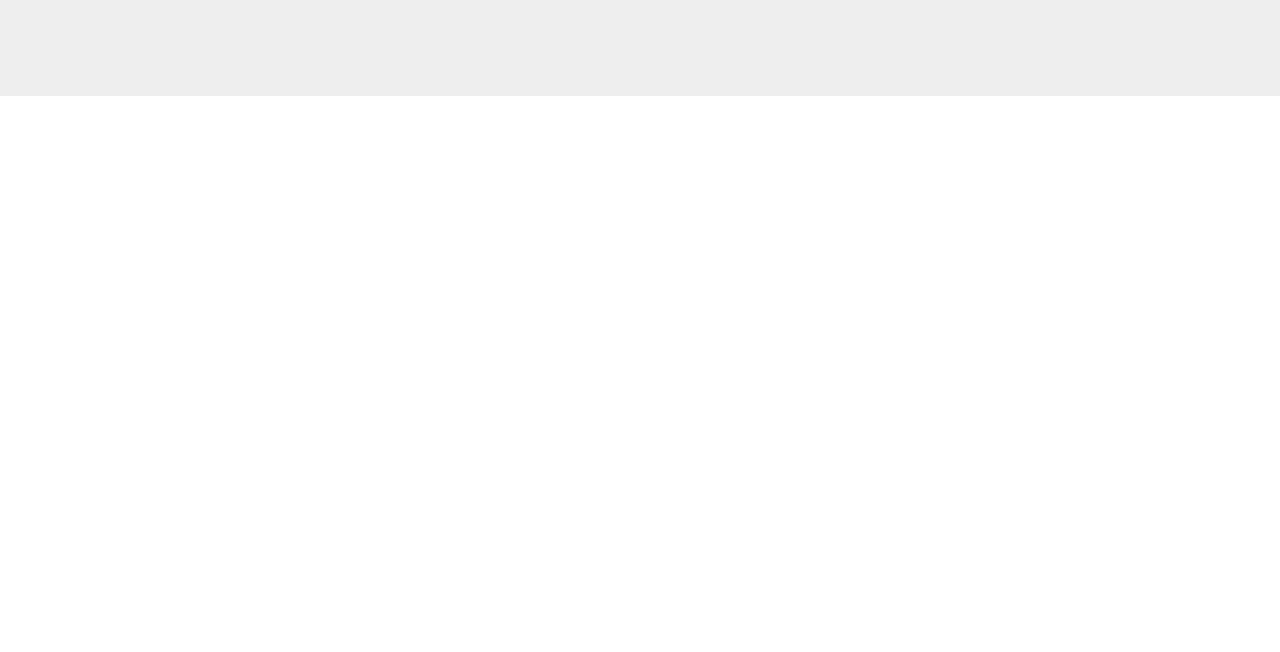
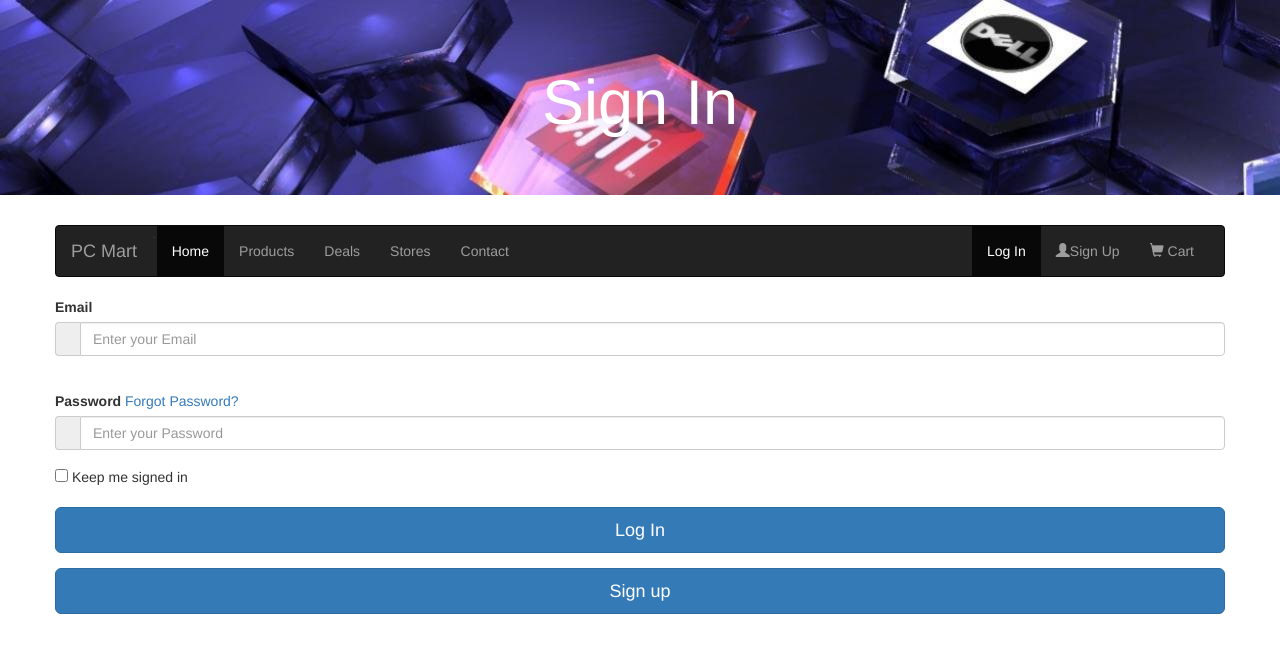
Before and after one commit to ross39/GUI-PROJECT, a plain HTML site: page GUI PROJECT/Login.html in a window 1280 px wide. Drawn offline with nearby package versions, Linux system fonts and the light colour scheme.

Commit message:
Update Login.html

```diff
--- a/GUI PROJECT/Login.html
+++ b/GUI PROJECT/Login.html
@@ -1,21 +1,101 @@
 <!DOCTYPE html>
 <html>
 <head>
-<title>PC Mart</title>
+<title>PC mart</title>
 <meta charset="utf-8">
 <meta http-equiv="X-UA-Compatible" content="IE=edge">
-<meta name="viewport" content="width=device-width,height=device-height initial-scale=1">
+<meta name="viewport" content="width=device-width, initial-scale=1">
 <link rel="stylesheet" href="https://maxcdn.bootstrapcdn.com/bootstrap/3.3.7/css/bootstrap.min.css">
-<link rel = "icon" href = "./images/favicon-logo.png">
 <script src="https://ajax.googleapis.com/ajax/libs/jquery/3.1.1/jquery.min.js"></script>
 <script src="https://maxcdn.bootstrapcdn.com/bootstrap/3.3.7/js/bootstrap.min.js"></script>
-<link rel="stylesheet" type="text/css" href="Styles.css">
+<link rel="stylesheet" type="text/css" href="Products.css">
+<script src="Login.js"></script>
 </head>
 
+<!-- Code for the main header-->
 <body>
-  <div class="jumbotron">
+  <body>
+    <div class="jumbotron">
+    <div class="container text-center">
+      <h1>Sign In</h1>
+    </div>
+  </div>
+
+  <title>Admin</title>
+</head>
+<body>
+  <div class="container">
+    <div class="row main">
+      <div class="main-login main-center">
+        <form name="email" class="" method="post" action="#">
+
+	<nav class="navbar navbar-inverse" >
+  <div class="container-fluid">
+    <div class="navbar-header">
+      <button type="button" class="navbar-toggle" data-toggle="collapse" data-target="#myNavbar">
+        <span class="icon-bar"></span>
+        <span class="icon-bar"></span>
+        <span class="icon-bar"></span>
+      </button>
+      -<a class="navbar-brand" href="#" id = "logo">PC Mart</a>
+    </div>
+    <div class="collapse navbar-collapse" id="myNavbar">
+      <ul class="nav navbar-nav">
+        <li class="active"><a href="#">Home</a></li>
+        <li><a href="Products.html">Products</a></li>
+        <li><a href="Deals.html">Deals</a></li>
+        <li><a href="Stores.html">Stores</a></li>
+        <li><a href="Contact.html">Contact</a></li>
+      </ul>
+      <ul class="nav navbar-nav navbar-right">
+		 <li class = "active"><a href="LogIn.html">Log In</a></li>
+		 <li><a href="SignUp.html"><span class="glyphicon glyphicon-user"></span>Sign Up</a></li>
+        <li><a href="cart.html"><span class="glyphicon glyphicon-shopping-cart"></span> Cart</a></li>
+      </ul>
+    </div>
+  </div>
+  </nav>
 
 
+          <div class="form-group">
+            <label for="email" class="cols-sm-2 control-label">Email</label>
+            <div class="cols-sm-10">
+              <div class="input-group">
+                <span class="input-group-addon"><i class="fa fa-envelope fa" aria-hidden="true"></i></span>
+                <input type="text" class="form-control" name="email" id="email" placeholder="Enter your Email"/>
+              </div>
+            </div>
+          </div>
+			<br>
+          <div class="form-group">
+            <label for="password" class="cols-sm-2 control-label">Password</label>
+			<a href="Security.html"> Forgot Password? </a>
+            <div class="cols-sm-10">
+              <div class="input-group">
+                <span class="input-group-addon"><i class="fa fa-lock fa-lg" aria-hidden="true"></i></span>
+                <input type="password" class="form-control" name="password" id="password" action=required placeholder="Enter your Password"/>
+              </div>
+            </div>
+          </div>
+
+  <input type="checkbox" name="vehicle" value="Bike"> Keep me signed in <br>
+		<br>
+          <div class="form-group ">
+            <a target="_blank" type="button" id="button" onclick="logInStorage()" class="btn btn-primary btn-lg btn-block login-button" >Log In</a>
+          </div>
+
+		  <div class="form-group ">
+            <a href="SignUp.html" target="_blank" type="button" id="button" class="btn btn-primary btn-lg btn-block login-button">Sign up</a>
+          </div>
 
 
-</body>
+        </form>
+      </div>
+    </div>
+  </div>
+
+   <!-- jQuery (necessary for Bootstrap's JavaScript plugins) -->
+  <script src="https://ajax.googleapis.com/ajax/libs/jquery/1.12.4/jquery.min.js"></script>
+  <!-- Include all compiled plugins (below), or include individual files as needed -->
+ </body>
+</html>
```
